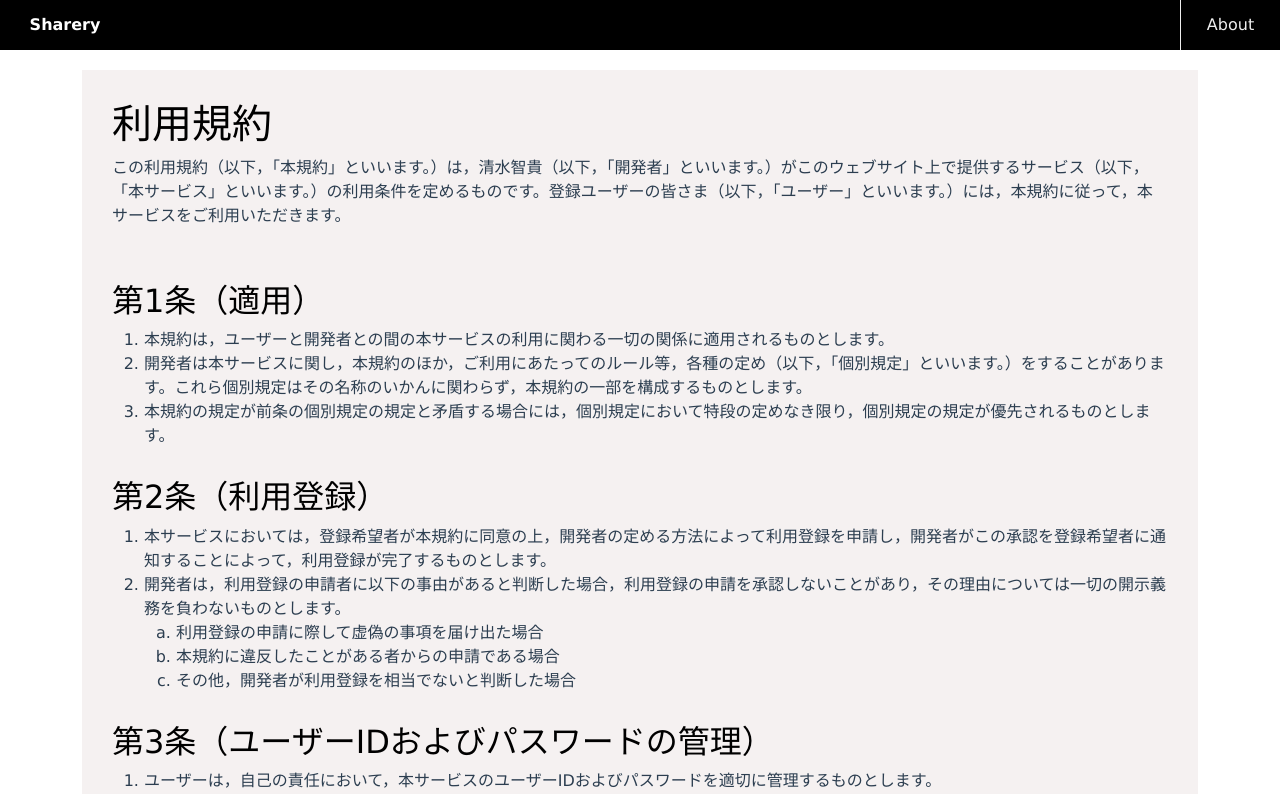
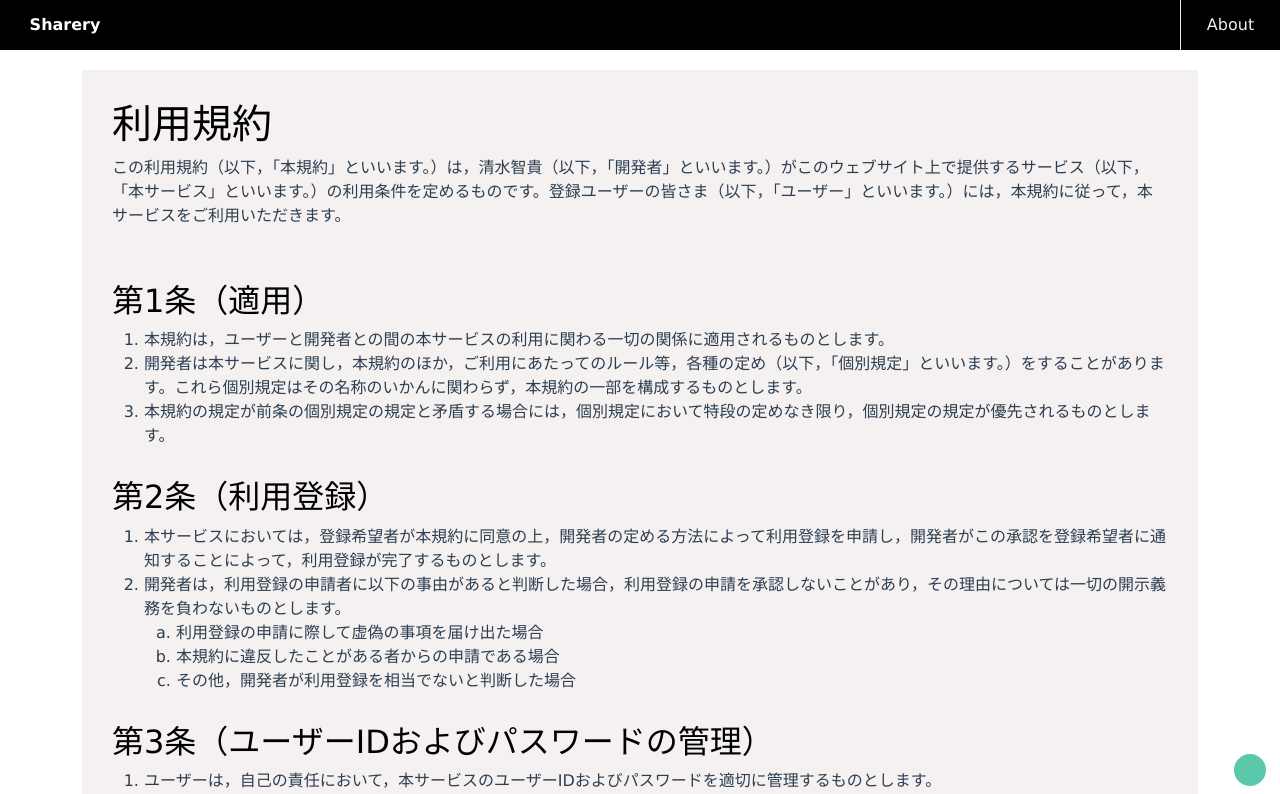
Before and after one commit to tomotakashimizu/sharery-website-vue, a Vue app: page /terms-of-service in a window 1280 px wide. Shown: the top 794 px of the page. Built offline with nearby package versions, Linux system fonts and the light colour scheme.

Commit message:
[add] top へスクロールするコンポーネントを作成、 利用規約の初期表示画面を top に設定

```diff
--- /dev/null
+++ b/src/components/ScrollTop.vue
@@ -0,0 +1,47 @@
+<template>
+  <div>
+    <div class="page-button" v-on:click="scrollTopSmooth">
+      <i class="fas fa-chevron-up page-button-icon"></i>
+    </div>
+  </div>
+</template>
+
+<script>
+export default {
+  created() {
+    this.scrollTopInstant()
+  },
+  methods: {
+    scrollTopSmooth() {
+      window.scrollTo({
+        top: 0,
+        behavior: "smooth",
+      })
+    },
+    scrollTopInstant() {
+      window.scrollTo({
+        top: 0,
+        behavior: "instant",
+      })
+    },
+  },
+}
+</script>
+
+<style scoped>
+.page-button {
+  position: fixed;
+  right: 14px;
+  bottom: 14px;
+  width: 32px;
+  height: 32px;
+  line-height: 32px;
+  text-align: center;
+  border-radius: 50%;
+  background: #5bc8ac;
+}
+.page-button-icon {
+  color: #fff;
+  font-size: 16px;
+}
+</style>
--- a/src/views/TermsOfService.vue
+++ b/src/views/TermsOfService.vue
@@ -218,11 +218,18 @@
         <div>以上</div>
       </div>
     </b-container>
+    <ScrollTop />
   </div>
 </template>
 
 <script>
-export default {}
+import ScrollTop from "../components/ScrollTop.vue"
+
+export default {
+  components: {
+    ScrollTop,
+  },
+}
 </script>
 
 <style scoped>
```
